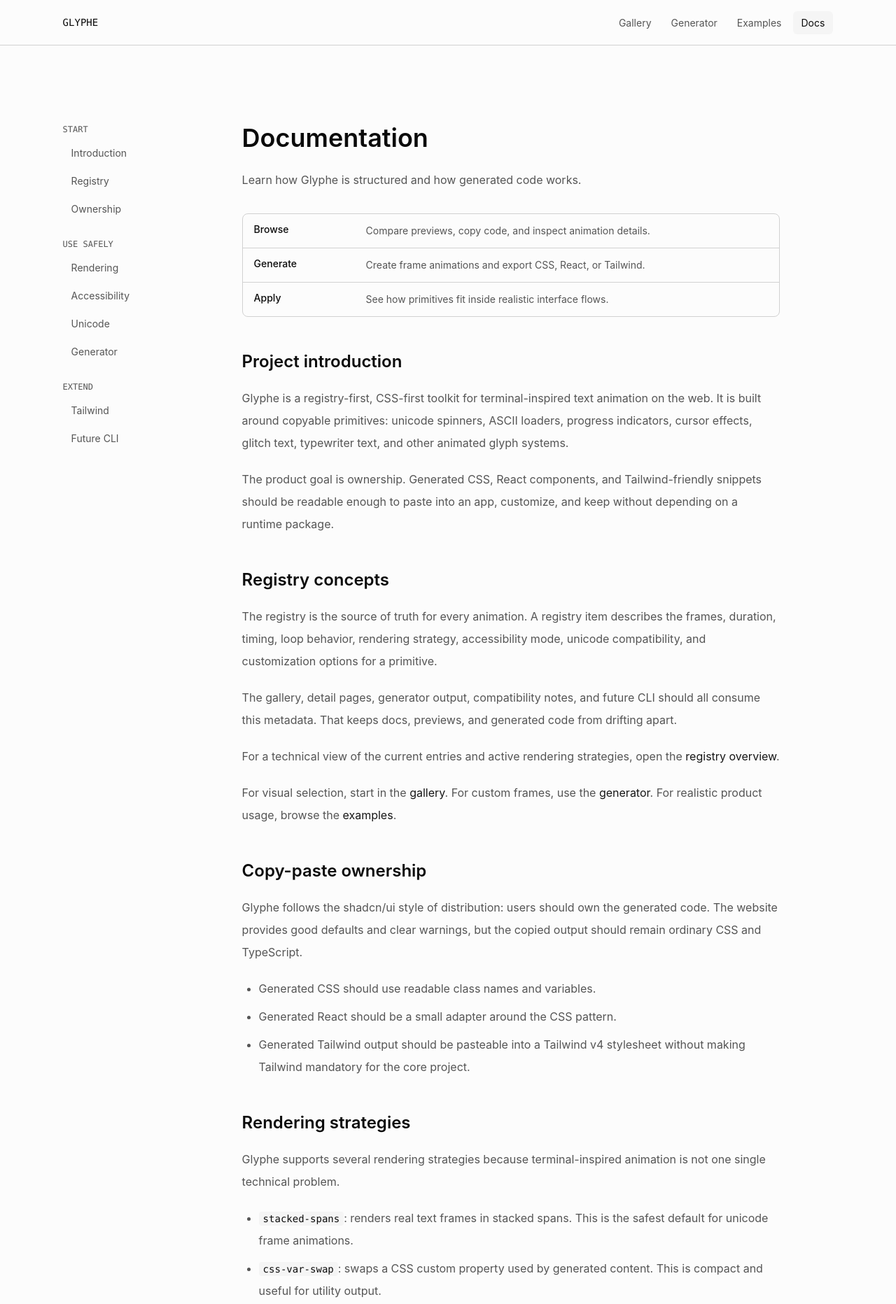
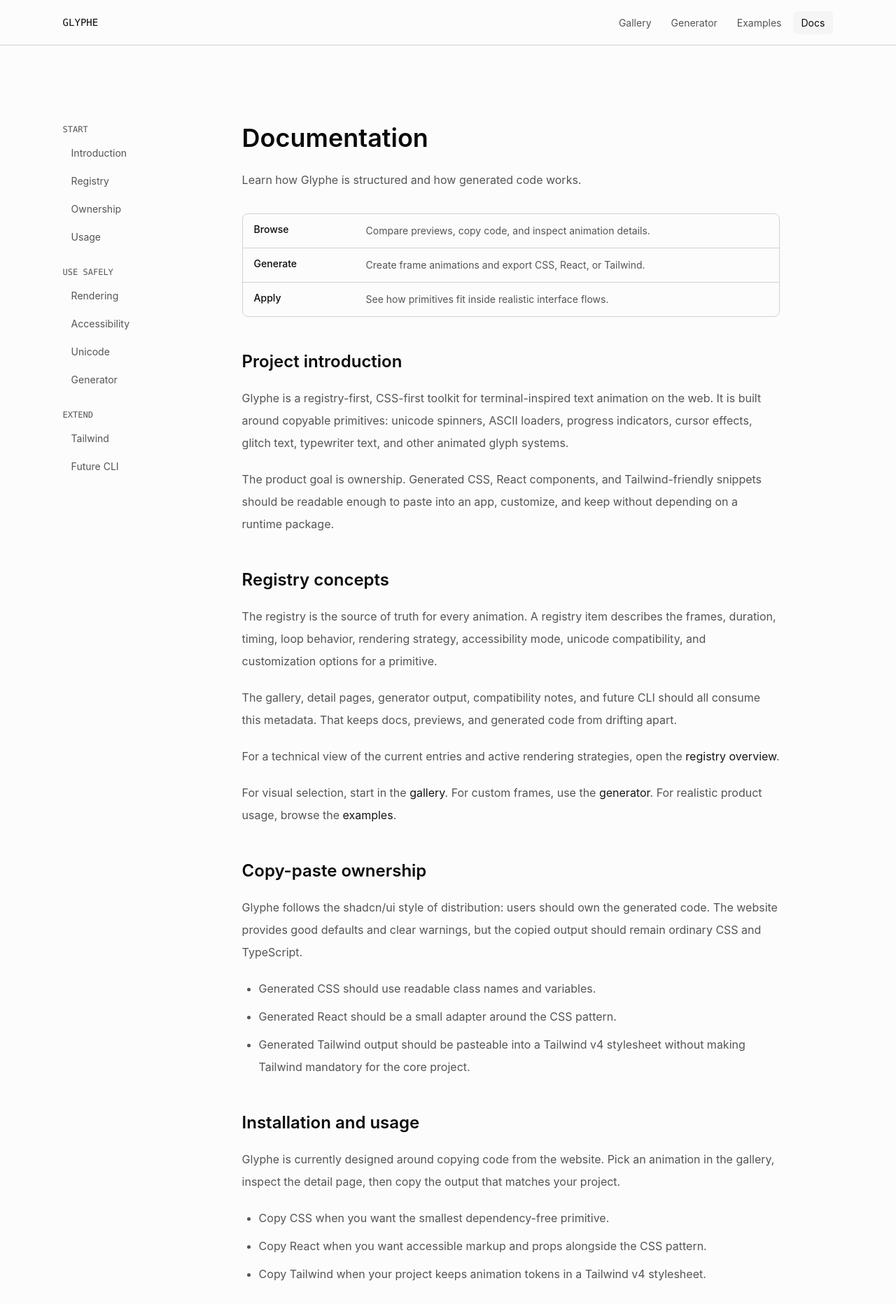
Before and after one commit to NicolasMilliard/glyphe, a React (Vite) app: page /docs in a window 1280 px wide. Shown: the top 1864 px of the page at 70% size. Built offline with nearby package versions, Linux system fonts and the light colour scheme.

Commit message:
Documentation improvement

```diff
--- a/src/routes/docs.tsx
+++ b/src/routes/docs.tsx
@@ -111,6 +111,31 @@ function DocsPage() {
           </li>
         </ul>
 
+        <h2 id="installation-usage">Installation and usage</h2>
+        <p>
+          Glyphe is currently designed around copying code from the website.
+          Pick an animation in the gallery, inspect the detail page, then copy
+          the output that matches your project.
+        </p>
+        <ul>
+          <li>
+            Copy CSS when you want the smallest dependency-free primitive.
+          </li>
+          <li>
+            Copy React when you want accessible markup and props alongside the
+            CSS pattern.
+          </li>
+          <li>
+            Copy Tailwind when your project keeps animation tokens in a Tailwind
+            v4 stylesheet.
+          </li>
+        </ul>
+        <p>
+          A CLI is planned, but it should preserve the same ownership model:
+          generate ordinary files, place them in your project, and keep the code
+          readable after install.
+        </p>
+
         <h2 id="rendering-strategies">Rendering strategies</h2>
         <p>
           Glyphe supports several rendering strategies because terminal-inspired
@@ -138,6 +163,11 @@ function DocsPage() {
             typewriter and scramble text.
           </li>
         </ul>
+        <p>
+          When in doubt, start with <code>stacked-spans</code> for frame-based
+          glyph animation, <code>transform</code> for visual distortion, and{' '}
+          <code>scripted</code> for effects that need text state over time.
+        </p>
 
         <h2 id="accessibility">Accessibility</h2>
         <p>
@@ -284,6 +314,7 @@ const docsNavItems = [
   { label: 'Introduction', href: '#project-introduction' },
   { label: 'Registry', href: '#registry-concepts' },
   { label: 'Ownership', href: '#copy-paste-ownership' },
+  { label: 'Usage', href: '#installation-usage' },
   { label: 'Rendering', href: '#rendering-strategies' },
   { label: 'Accessibility', href: '#accessibility' },
   { label: 'Unicode', href: '#unicode-rendering' },
@@ -295,15 +326,15 @@ const docsNavItems = [
 const docsNavGroups = [
   {
     label: 'Start',
-    items: docsNavItems.slice(0, 3),
+    items: docsNavItems.slice(0, 4),
   },
   {
     label: 'Use Safely',
-    items: docsNavItems.slice(3, 7),
+    items: docsNavItems.slice(4, 8),
   },
   {
     label: 'Extend',
-    items: docsNavItems.slice(7),
+    items: docsNavItems.slice(8),
   },
 ];
 
```
Also changed, not shown: .codex/DOCUMENTATION-PASS.md.
